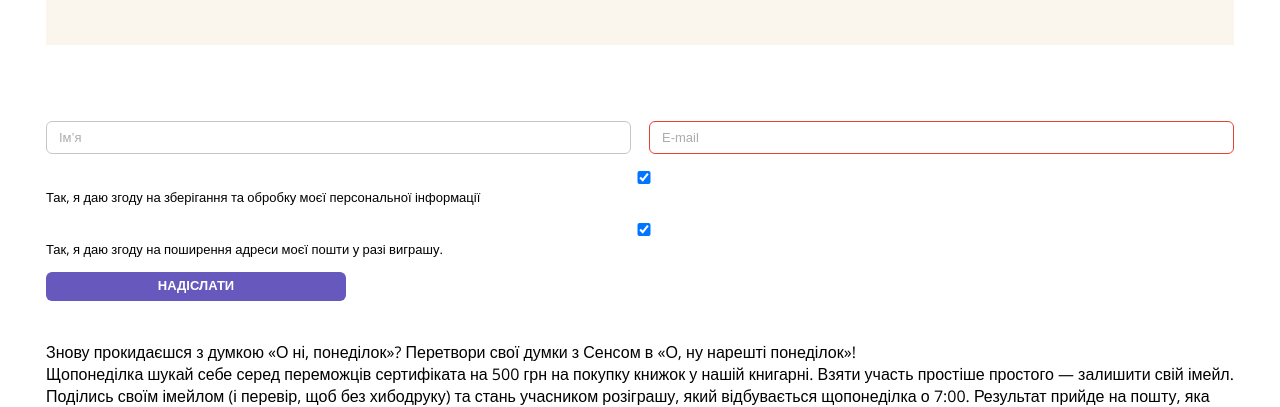
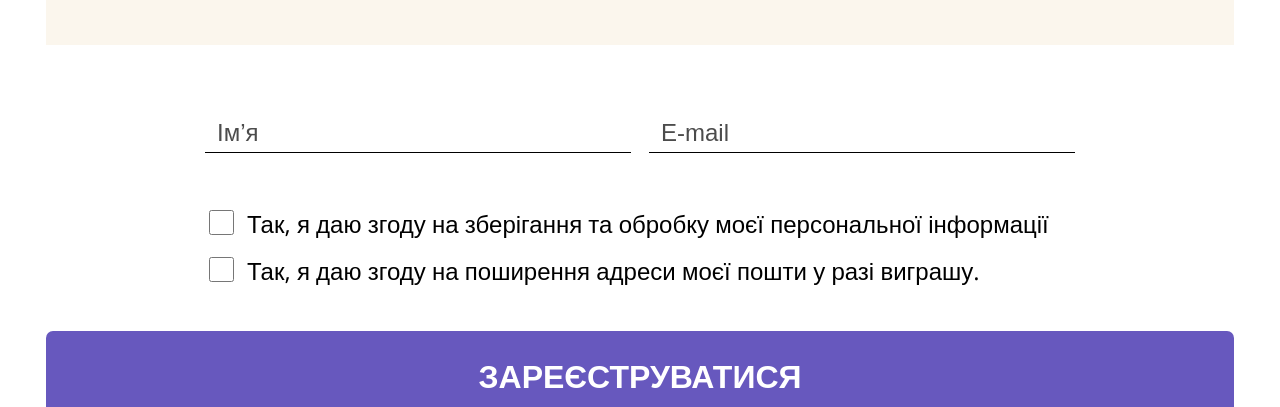
Before and after one commit to kseniia90/Sense, a plain HTML site: page page2/index.html in a window 1280 px wide. Shown: the part 556-963 px from the top of the page. Drawn offline with nearby package versions, Linux system fonts and the light colour scheme.

Commit message:
add form

```diff
--- a/page2/index.html
+++ b/page2/index.html
@@ -9,6 +9,9 @@
     <link rel="preconnect" href="https://fonts.googleapis.com">
     <link rel="preconnect" href="https://fonts.gstatic.com" crossorigin>
     <link href="https://fonts.googleapis.com/css2?family=Fira+Sans:wght@300;500;700&family=Open+Sans:wght@400;600;700&display=swap" rel="stylesheet">
+    <link rel="preconnect" href="https://fonts.googleapis.com">
+<link rel="preconnect" href="https://fonts.gstatic.com" crossorigin>
+<link href="https://fonts.googleapis.com/css2?family=Open+Sans:ital,wght@0,300..800;1,300..800&display=swap" rel="stylesheet">
 </head>
 <body>
     <main>
@@ -30,18 +33,17 @@
                     <form class="sense__form">
                         <div class="sense__row">
                             <input type="text" name="user_name" id="username" placeholder="Ім’я">
-                            <input type="text" name="user_email" id="useremail" class="empty" placeholder="E-mail">
+                            <input type="text" name="user_email" id="useremail" placeholder="E-mail">
                         </div>
                         <div class="sense__checkbox-block">
-                            <input type="checkbox" id="pers-data" name="pers-data" checked />
+                            <input type="checkbox" id="pers-data" name="pers-data"/>
                             <label for="pers-data">Так, я даю згоду на зберігання та обробку моєї персональної інформації</label>
                         </div>
                         <div class="sense__checkbox-block">
-                            <input type="checkbox" id="mail-data" name="mail-data" checked />
+                            <input type="checkbox" id="mail-data" name="mail-data"/>
                             <label for="mail-data">Так, я даю згоду на поширення адреси моєї пошти у разі виграшу.</label>
                         </div>
-
-                        <button class="sense__form__button open_thanks_popup">надіслати</button>
+                        <button class="sense__form__button open_thanks_popup">зареєструватися</button>
                     </form>
                 </div>
                 <p>Знову прокидаєшся з думкою «О ні, понеділок»? Перетвори свої думки з Сенсом в «О, ну нарешті понеділок»!</p>
--- a/page2/style.css
+++ b/page2/style.css
@@ -101,13 +101,14 @@ body {
     margin-bottom: 40px !important;
 }
 
-
-
-.sense__form {
+.container2-sense .sense__form {
     display: flex;
     flex-direction: column;
     gap: 14px;
     font-size: 13px;
+    font-size: 24px;
+    font-weight: 300;
+    color: #000;
 }
 
 .sense__row {
@@ -116,94 +117,72 @@ body {
     gap: 18px;
 }
 
-.sense__row.text-9 {
-    font-size: 9px;
-    line-height: 11.7px;
-    color: #7B7B7B;
-}
-.sense__row.text-9 span {
-    font-size: 13px;
+.container2-sense .sense__row,
+.container2-sense .sense__checkbox-block {
+    max-width: 870px;
+    width: 100%;
+    margin: 0 auto;
 }
 
-.sense__column {
-    width: 100%;
-    display: flex;
-    flex-direction: column;
-    gap: 18px;
+.container2-sense .sense__row {
+    margin-bottom: 40px;
 }
 
-.sense__column.sense-gap {
-    gap: 6px;
-}
-
-.sense__column textarea {
-    height: 100%;
-}
-
-.input-block {
-    width: 100%;
-    display: flex;
-    flex-direction: column;
-    gap: 4px;
-}
-
-.sense__form input, textarea, select {
+.container2-sense .sense__form input {
     width: 100%;
     box-sizing: border-box;
     padding: 8px 12px;
-    border-radius: 6px;
-    border: 1px solid #C6C6C7;
+    border: none;
+    border-bottom: 1px solid #000000;
     background: inherit;
 }
 
-.sense__form  select {
-    appearance: none;
-    background-image: url("./img/icon-arrow-select.svg");
-	background-repeat: no-repeat, repeat;
-	background-position: right 0.875rem top 50%, 0 0;
+.container2-sense .sense__form input::placeholder {
+    font-size: 24px;
+    font-weight: 300;
+    line-height: 32.68px;
+    text-align: left;
+    color: #4c4c4c;
 }
 
-.sense__form input:active, input:focus, textarea:active, textarea:focus, select:active, select:focus {
-    outline: 1px solid #C6C6C7;
+.container2-sense .sense__form input:active,
+.container2-sense input:focus {
+    outline: none;
+}
+
+.container2-sense .sense__checkbox-block {
+    width: 100%;
+    display: flex;
+    justify-content: flex-start;
+    gap: 10px;
+}
+
+.container2-sense .sense__checkbox-block input {
+    width: 25px !important;
+    height: 25px;
+    accent-color:  #50812E;
 }
 
 .sense__form input.empty {
     border: 1px solid #E94235;
 }
 
-.add-file  input {
-    display: none;
-}
 
-.add-file  label {
+.container2-sense .sense__form__button {
+    margin-top: 30px;
     cursor: pointer;
-    display: flex;
-    align-items: center;
-    gap: 5px;
-}
-.add-file  label span {
-    color: #6758BE;
-    font-size: 13px;
-    font-style: normal;
-    font-weight: 600;
-    line-height: normal;
-}
-
-.sense__form__button{
-    cursor: pointer;
-    width: 300px;
+    width: 100%;
     border: none;
-    border-radius: 6px;
+    border-radius: 7px;
     background: #6758BE;
-    padding: 7px;
+    padding: 25px;
     color: #FFF;
     text-align: center;
-    font-size: 13px;
-    font-style: normal;
+    font-size: 32px;
     font-weight: 700;
-    line-height: 14.95px; /* 115% */
+    line-height: 43.58px; /* 115% */
     text-transform: uppercase;
-    transition: all 0.3s ease;
+    transition: all 0.2s ease;
 }
 
 @media (min-width: 769px) {
@@ -212,13 +191,6 @@ body {
     }
 }
 
-.sense__form input::placeholder {
-    color: #ACACAC;
-    font-size: 13px;
-    font-style: normal;
-    font-weight: 400;
-    line-height: normal;
-}
 
 .container-sense .contacts-map {
     overflow: hidden;
```
